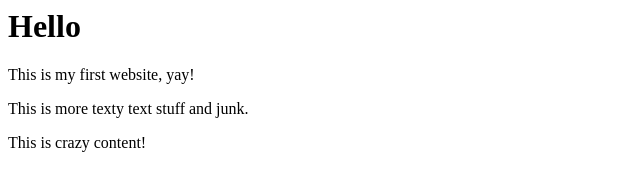
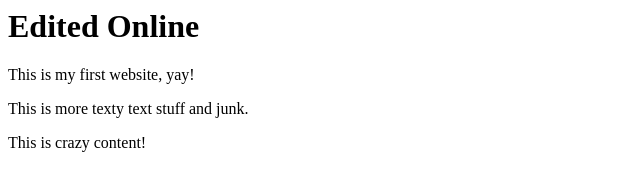
Before and after one commit to Dreami02/intro-to-github, a plain HTML site: page index.html in a window 1280 px wide. Shown: the whole page, without its empty margins (0-640 px from the left). Drawn offline with Linux system fonts and the light colour scheme.

Commit message:
Edit the <h1>

```diff
--- a/index.html
+++ b/index.html
@@ -1,4 +1,4 @@
-<h1>Hello</h1>
+<h1>Edited Online</h1>
 
 <p>This is my first website, yay!</p>
 
```
